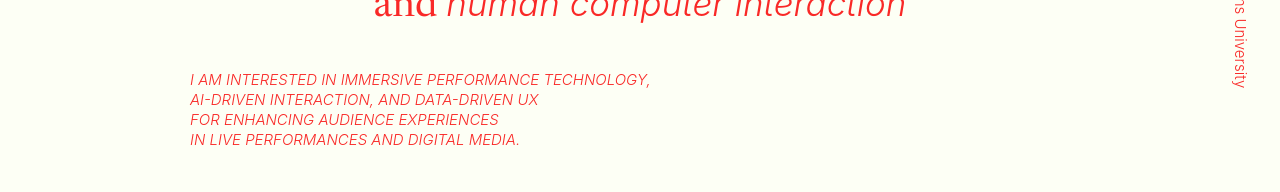
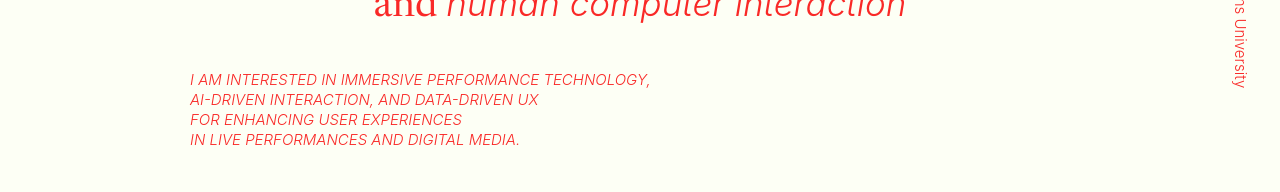
Before and after one commit to Gamddalki/hannahkim, a React (Create React App) app: page / in a window 1280 px wide. Shown: the part 488-680 px from the top of the page. Built offline with nearby package versions, Linux system fonts and the light colour scheme; a web font is replaced by a local one.

Commit message:
🔧 chore : Edit text

```diff
--- a/src/Routes/Home.js
+++ b/src/Routes/Home.js
@@ -278,7 +278,7 @@ function Home() {
               <br />
               AI-DRIVEN INTERACTION, AND DATA-DRIVEN UX
               <br />
-              FOR ENHANCING AUDIENCE EXPERIENCES
+              FOR ENHANCING USER EXPERIENCES
               <br />
               IN LIVE PERFORMANCES AND DIGITAL MEDIA.
             </span>
```
